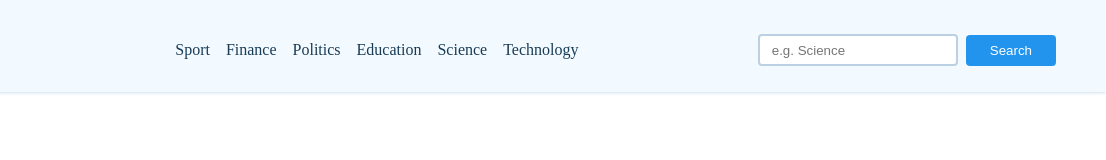
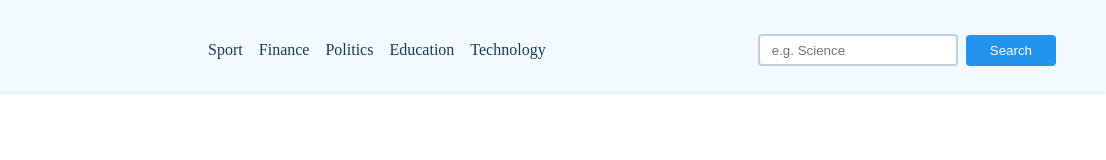
Before and after one commit to Sandeepgpa/News-Hub, a plain HTML site: page index.html in a window 1280 px wide. Shown: the full height of the page, 174-1280 px from the left. Drawn offline with Linux system fonts and the light colour scheme; no server answers.

Commit message:
Maked a changes in Nav-section Removed a science form nev bar

```diff
--- a/index.html
+++ b/index.html
@@ -20,7 +20,6 @@
                     <li class="hover-link nav-item" id="finance" onclick="onNavItemClick('finance')">Finance</li>
                     <li class="hover-link nav-item" id="politics" onclick="onNavItemClick('politics')">Politics</li>
                     <li class="hover-link nav-item" id="education" onclick="onNavItemClick('education')">Education</li>
-                    <li class="hover-link nav-item" id="science" onclick="onNavItemClick('science')">Science</li>
                     <li class="hover-link nav-item" id="technology" onclick="onNavItemClick('technology')">Technology</li>
                 </ul>
             </div>
```
